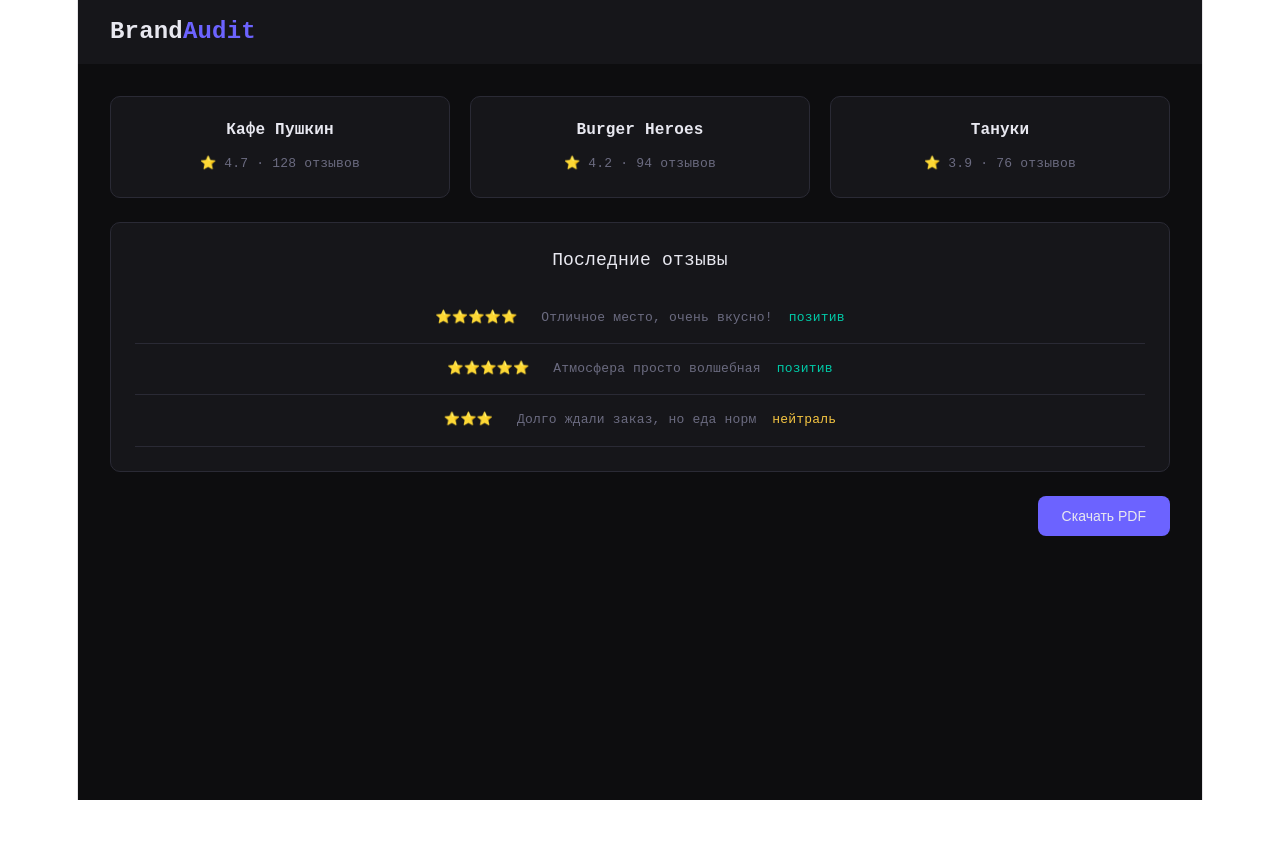
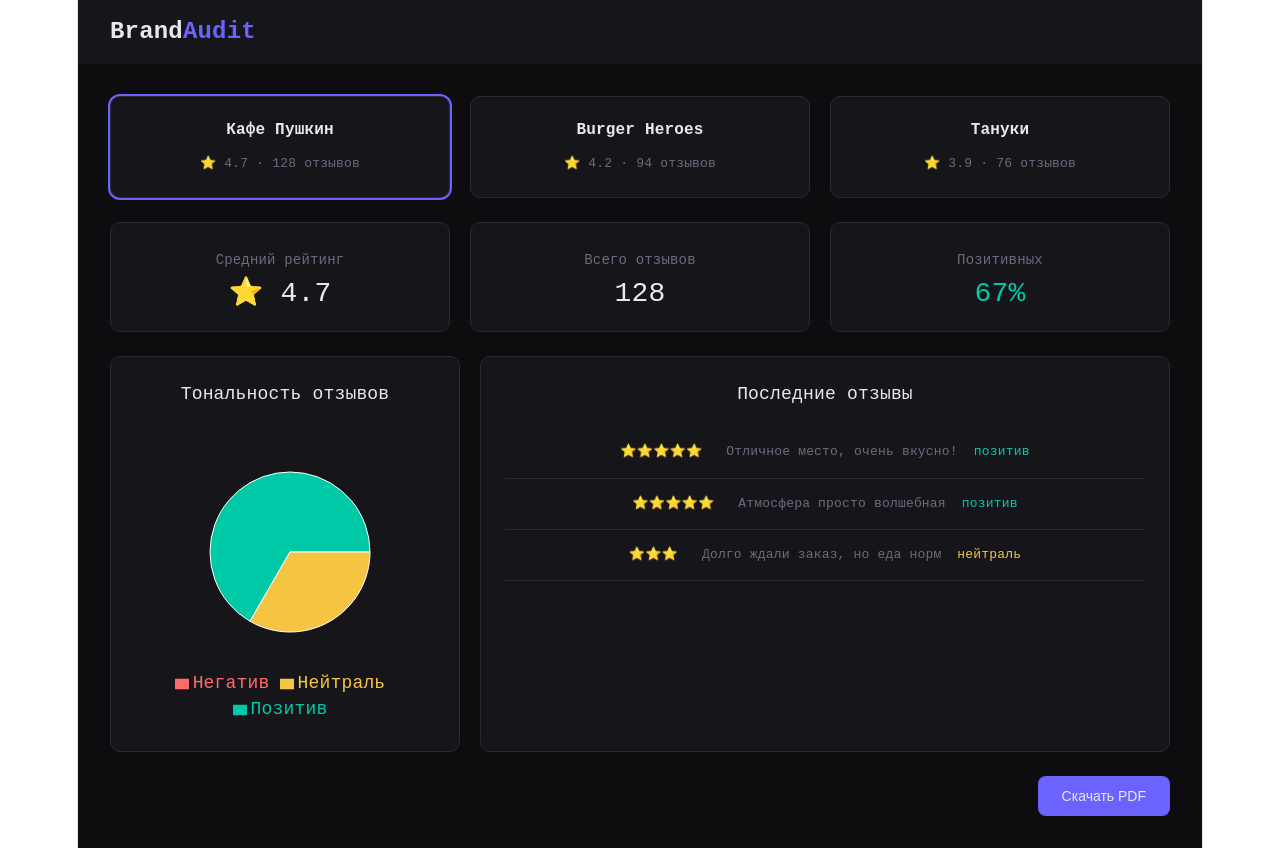
Before and after one commit to whoiscarolin/brand-audit, a React (Vite) app in the folder frontend/: page / in a window 1280 px wide. Before the commit the page ends 800 px from the top, so only its background shows below. Built offline with nearby package versions, Linux system fonts and the light colour scheme.

Commit message:
feat: add SentimentChart and brand metrics

```diff
--- a/frontend/package.json
+++ b/frontend/package.json
@@ -11,7 +11,8 @@
   },
   "dependencies": {
     "react": "^19.2.4",
-    "react-dom": "^19.2.4"
+    "react-dom": "^19.2.4",
+    "recharts": "^3.8.1"
   },
   "devDependencies": {
     "@eslint/js": "^9.39.4",
--- a/frontend/src/App.tsx
+++ b/frontend/src/App.tsx
@@ -3,6 +3,7 @@
 import BrandCard from './components/BrandCard'
 import ReviewTable from './components/ReviewTable'
 import { CardSkeleton } from './components/Skeleton'
+import SentimentChart from './components/SentimentChart'
 import './App.css'
 
 function App() {
@@ -14,9 +15,7 @@
   useEffect(() => {
     getBrands().then(data => {
       setBrands(data)
-      if (data.length > 0) {
-        setSelectedBrand(data[0].id)
-      }
+      if (data.length > 0) setSelectedBrand(data[0].id)
       setLoading(false)
     })
   }, [])
@@ -26,6 +25,12 @@
       getReviews(selectedBrand).then(setReviews)
     }
   }, [selectedBrand])
+
+  const positive = reviews.filter(r => r.sentiment === 'positive').length
+  const neutral = reviews.filter(r => r.sentiment === 'neutral').length
+  const negative = reviews.filter(r => r.sentiment === 'negative').length
+
+  const selectedBrandData = brands.find(b => b.id === selectedBrand)
 
   return (
     <div style={{ background: '#0d0d0f', minHeight: '100vh', fontFamily: 'monospace' }}>
@@ -44,18 +49,40 @@
           {loading
             ? [1, 2, 3].map(i => <CardSkeleton key={i} />)
             : brands.map(brand => (
-              <div key={brand.id} onClick={() => setSelectedBrand(brand.id)}>
+              <div key={brand.id} onClick={() => setSelectedBrand(brand.id)}
+                style={{ outline: selectedBrand === brand.id ? '2px solid #6c63ff' : 'none', borderRadius: '10px' }}>
                 <BrandCard brand={brand} />
               </div>
             ))
           }
         </div>
 
-        {/* Таблица отзывов */}
-        {reviews.length > 0 && <ReviewTable reviews={reviews} />}
+        {/* Метрики выбранного бренда */}
+        {selectedBrandData && (
+          <div style={{ display: 'grid', gridTemplateColumns: 'repeat(3, 1fr)', gap: '20px', marginBottom: '24px' }}>
+            <div style={{ background: '#16161a', borderRadius: '10px', padding: '24px', border: '1px solid #2a2a35' }}>
+              <div style={{ color: '#6b6b80', fontSize: '14px', marginBottom: '8px' }}>Средний рейтинг</div>
+              <div style={{ color: '#e8e8f0', fontSize: '28px' }}>⭐ {selectedBrandData.rating}</div>
+            </div>
+            <div style={{ background: '#16161a', borderRadius: '10px', padding: '24px', border: '1px solid #2a2a35' }}>
+              <div style={{ color: '#6b6b80', fontSize: '14px', marginBottom: '8px' }}>Всего отзывов</div>
+              <div style={{ color: '#e8e8f0', fontSize: '28px' }}>{selectedBrandData.reviews_count}</div>
+            </div>
+            <div style={{ background: '#16161a', borderRadius: '10px', padding: '24px', border: '1px solid #2a2a35' }}>
+              <div style={{ color: '#6b6b80', fontSize: '14px', marginBottom: '8px' }}>Позитивных</div>
+              <div style={{ color: '#00c9a7', fontSize: '28px' }}>{Math.round(positive / reviews.length * 100) || 0}%</div>
+            </div>
+          </div>
+        )}
+
+        {/* График и отзывы */}
+        <div style={{ display: 'grid', gridTemplateColumns: '1fr 2fr', gap: '20px', marginBottom: '24px' }}>
+          <SentimentChart positive={positive} neutral={neutral} negative={negative} />
+          {reviews.length > 0 && <ReviewTable reviews={reviews} />}
+        </div>
 
         {/* Кнопка PDF */}
-        <div style={{ display: 'flex', justifyContent: 'flex-end', marginTop: '24px' }}>
+        <div style={{ display: 'flex', justifyContent: 'flex-end' }}>
           <button style={{ background: '#6c63ff', color: '#e8e8f0', border: 'none', borderRadius: '8px', padding: '12px 24px', fontSize: '14px', cursor: 'pointer' }}>
             Скачать PDF
           </button>
--- /dev/null
+++ b/frontend/src/components/SentimentChart.tsx
@@ -0,0 +1,34 @@
+import { PieChart, Pie, Cell, Tooltip, Legend } from 'recharts'
+
+interface Props {
+  positive: number
+  neutral: number
+  negative: number
+}
+
+const COLORS = ['#00c9a7', '#f5c542', '#ff6b6b']
+
+function SentimentChart({ positive, neutral, negative }: Props) {
+  const data = [
+    { name: 'Позитив', value: positive },
+    { name: 'Нейтраль', value: neutral },
+    { name: 'Негатив', value: negative },
+  ]
+
+  return (
+    <div style={{ background: '#16161a', borderRadius: '10px', padding: '24px', border: '1px solid #2a2a35' }}>
+      <div style={{ color: '#e8e8f0', fontSize: '18px', marginBottom: '20px' }}>Тональность отзывов</div>
+      <PieChart width={300} height={300}>
+        <Pie data={data} cx={150} cy={120} outerRadius={80} dataKey="value">
+          {data.map((_, index) => (
+            <Cell key={index} fill={COLORS[index]} />
+          ))}
+        </Pie>
+        <Tooltip contentStyle={{ background: '#16161a', border: '1px solid #2a2a35', color: '#e8e8f0' }} />
+        <Legend />
+      </PieChart>
+    </div>
+  )
+}
+
+export default SentimentChart
```
Also changed, not shown: 1 other file (tests, documents, lock files or other folders).
